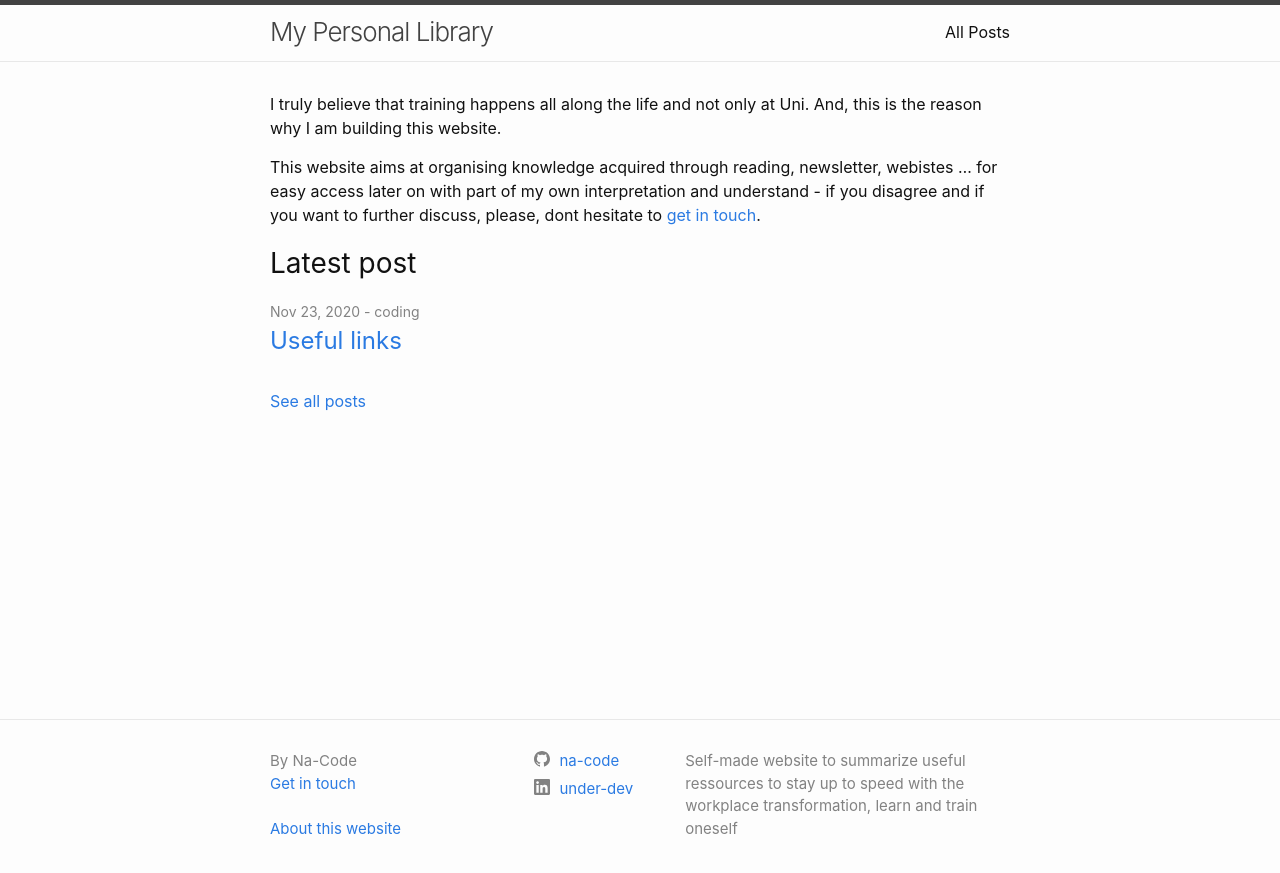
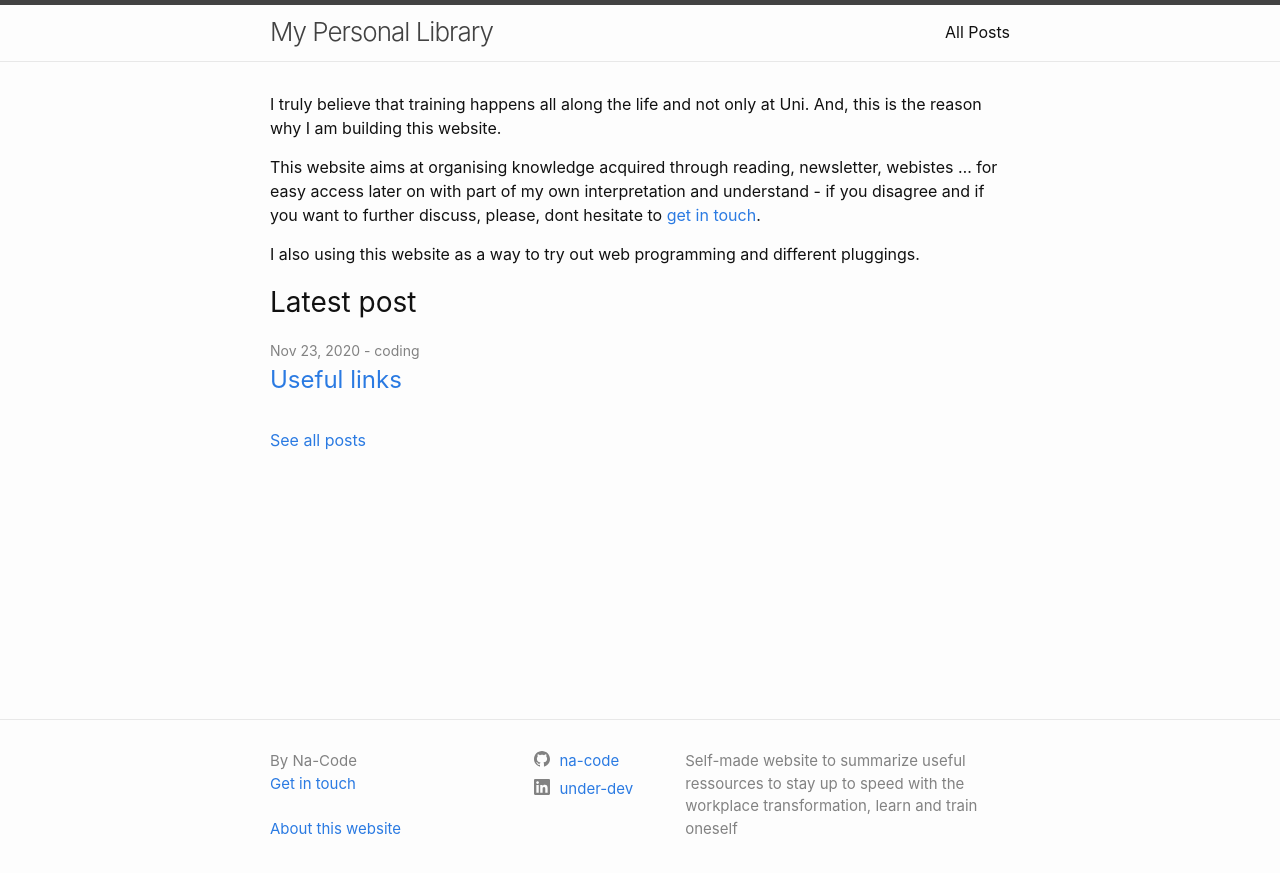
Before and after one commit to na-code/na-site, a Jekyll site: the page built from index.markdown, in a window 1280 px wide. Shown: the top 873 px of the page. Built offline with Jekyll 4.4.1, drawn with Linux system fonts in a browser that asks for light colours.

Commit message:
Update index.markdown

```diff
--- a/index.markdown
+++ b/index.markdown
@@ -8,3 +8,5 @@ layout: home
 I truly believe that training happens all along the life and not only at Uni. And, this is the reason why I am building this website.
 
 This website aims at organising knowledge acquired through reading, newsletter, webistes ... for easy access later on with part of my own interpretation and understand - if you disagree and if you want to further discuss, please, dont hesitate to [get in touch](pages/contact.html).
+
+I also using this website as a way to try out web programming and different pluggings.
```
